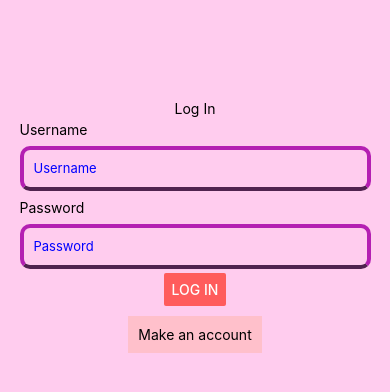
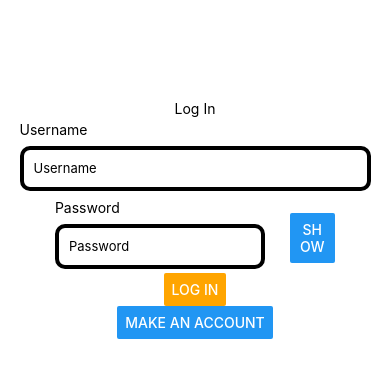
Before and after one commit to Panda-S0/login-test, a React Native app: screen / in a window 390 px wide. Shown: the top 392 px of the page. Built offline with nearby package versions, Linux system fonts and the light colour scheme.

Commit message:
better look
made the password hidden while its being typed and there's a button to show it
fixed to colors to an easier to look at colors xd
added StyleSheet

```diff
--- a/App.js
+++ b/App.js
@@ -31,9 +31,13 @@ export default function App() {
   return (
     <>
       <StatusBar style="dark" />
-      <SafeAreaView style={{ flex: 1, backgroundColor: "#ffccee" }}>
-        {Screen}
-      </SafeAreaView>
+      <SafeAreaView style={styles.mainView}>{Screen}</SafeAreaView>
     </>
   )
 }
+
+const styles = StyleSheet.create({
+  mainView: {
+    flex: 1,
+  },
+})
--- a/Data/Users.js
+++ b/Data/Users.js
@@ -10,6 +10,10 @@ const users = [
     password: "password",
     password_confirmation: "password",
   },
+  {
+    username: "test",
+    password: "test",
+  },
 ]
 //export it
 export default users
--- a/components/inputext.js
+++ b/components/inputext.js
@@ -10,11 +10,13 @@ function Inputext({
   styleTextBox,
   maxLength,
   keyboardType,
+  secureTextEntry,
 }) {
   return (
     <View style={[styles.viewall, style]}>
       <Text style={{ height: "30%" }}>{placeholder}</Text>
       <TextInput
+        secureTextEntry={secureTextEntry}
         keyboardType={keyboardType}
         maxLength={maxLength}
         onChangeText={funk}
@@ -46,12 +48,7 @@ const styles = StyleSheet.create({
     height: "65%",
     width: "100%",
     fontSize: 13,
-    borderTopColor: "#B41FB2",
-    borderRightColor: "#B41FB2",
-    borderLeftColor: "#B41FB2",
-    borderBottomColor: "#50234F",
     borderWidth: 4,
-    color: "blue",
     borderRadius: 10,
   },
 })
--- /dev/null
+++ b/components/inputpass.js
@@ -0,0 +1,70 @@
+import { View, StyleSheet, TextInput, Text, Button } from "react-native"
+
+//a component function for the text box
+function Inpupass({
+  placeholder,
+  funk,
+  value,
+  onBlur,
+  styleTextBox,
+  maxLength,
+  keyboardType,
+  secureTextEntry,
+  onPress,
+  showPassword,
+}) {
+  return (
+    <View
+      style={{
+        flex: 1,
+        flexDirection: "row",
+        justifyContent: "space-between",
+        alignItems: "flex-end",
+      }}
+    >
+      <View style={styles.viewall}>
+        <Text style={{ height: "30%" }}>{placeholder}</Text>
+        <TextInput
+          secureTextEntry={secureTextEntry}
+          keyboardType={keyboardType}
+          maxLength={maxLength}
+          onChangeText={funk}
+          onBlur={onBlur}
+          style={[styles.infoInput, styleTextBox]}
+          autoCapitalize="none"
+          autoCorrect={false}
+          placeholder={placeholder}
+          value={value}
+        ></TextInput>
+      </View>
+      <View style={{ marginBottom: 10, flex: 0.65 }}>
+        <Button
+          title={showPassword ? "Hide" : "Show"}
+          onPress={onPress}
+        />
+      </View>
+    </View>
+  )
+}
+
+//exporting the component
+export default Inpupass
+
+//styles for the component
+const styles = StyleSheet.create({
+  viewall: {
+    borderRadius: 10,
+    height: 70,
+    width: "75%",
+    marginVertical: 4,
+    justifyContent: "space-between",
+  },
+  infoInput: {
+    paddingLeft: 10,
+    height: "65%",
+    width: "100%",
+    fontSize: 13,
+    borderWidth: 4,
+    borderRadius: 10,
+  },
+})
--- /dev/null
+++ b/components/redtext.js
@@ -0,0 +1,14 @@
+import { StyleSheet, Text } from "react-native"
+
+//a component function for the text box
+function Redtext({ text }) {
+  return <Text style={styles.redText}>{text}</Text>
+}
+
+//exporting the component
+export default Redtext
+
+//styles for the component
+const styles = StyleSheet.create({
+  redText: { color: "red" },
+})
--- a/package.json
+++ b/package.json
@@ -9,10 +9,14 @@
     "web": "expo start --web"
   },
   "dependencies": {
+    "@react-navigation/native": "^6.1.12",
+    "@react-navigation/native-stack": "^6.9.20",
     "expo": "~49.0.15",
     "expo-status-bar": "~1.6.0",
     "react": "18.2.0",
-    "react-native": "0.72.6"
+    "react-native": "0.72.6",
+    "react-native-safe-area-context": "4.6.3",
+    "react-native-screens": "~3.22.0"
   },
   "devDependencies": {
     "@babel/core": "^7.20.0"
--- a/screens/HomePageScreen.js
+++ b/screens/HomePageScreen.js
@@ -1,4 +1,5 @@
 import {
+  StyleSheet,
   Text,
   Button,
   View,
@@ -14,22 +15,16 @@ function HomePageScreen({ onChangeScreen, usr }) {
   }
 
   return (
-    <ScrollView style={{ flex: 1 }}>
+    <ScrollView style={styles.mainView}>
       <KeyboardAvoidingView
         style={{ flex: 1, paddingBottom: 20 }}
         behavior="position"
       >
-        <View
-          style={{
-            flex: 1,
-            alignItems: "center",
-            marginTop: 100,
-          }}
-        >
+        <View style={styles.innerView}>
           <Text>HOME PAGE</Text>
           <Text>you are {usr}</Text>
           <Button
-            style={{ marginTop: 100 }}
+            style={styles.button}
             color="#ff5c5c"
             title="Sign Out"
             onPress={LogIn}
@@ -41,3 +36,15 @@ function HomePageScreen({ onChangeScreen, usr }) {
 }
 
 export default HomePageScreen
+
+const styles = StyleSheet.create({
+  mainView: {
+    flex: 1,
+  },
+  innerView: {
+    flex: 1,
+    alignItems: "center",
+    marginTop: 100,
+  },
+  button: { marginTop: 100 },
+})
--- a/screens/LogInScreen.js
+++ b/screens/LogInScreen.js
@@ -1,9 +1,9 @@
 import { useState } from "react"
 import {
+  StyleSheet,
   Text,
   Button,
   View,
-  Pressable,
   KeyboardAvoidingView,
   ScrollView,
 } from "react-native"
@@ -11,6 +11,8 @@ import {
 //importing the needed components
 import Inputext from "../components/inputext"
 import checkUser from "../Data/checkUsers.js"
+import Inpupass from "../components/inputpass.js"
+import Redtext from "../components/redtext.js"
 
 //main login screen funtion
 function LogInScreen({ onChangeScreen, usr }) {
@@ -22,6 +24,13 @@ function LogInScreen({ onChangeScreen, usr }) {
     password: usr.password,
     user_type: "admin",
   }) //a variable for the current user to send to 'checkUser' function
+
+  //to show and hide the password
+  const [showPassword, setShowPassword] = useState(false)
+
+  const handleTogglePasswordVisibility = () => {
+    setShowPassword(!showPassword)
+  }
 
   // a function to update the 'currentUser' variable whenever the text changes in the username text box
   function addUserName(Content) {
@@ -51,51 +60,29 @@ function LogInScreen({ onChangeScreen, usr }) {
   }
 
   return (
-    <ScrollView style={{ flex: 1 }}>
+    <ScrollView style={styles.mainView}>
       <KeyboardAvoidingView
-        style={{ flex: 1, paddingBottom: 20 }}
+        style={styles.keyboardavoidingView}
         behavior="position"
       >
-        <View
-          style={{
-            flex: 1,
-            alignItems: "center",
-            marginTop: 100,
-          }}
-        >
+        <View style={styles.innerView}>
           <Text>Log In</Text>
           <Inputext
             placeholder="Username"
             funk={addUserName}
             value={currentUserName}
           />
-          <Inputext
+          <Inpupass
+            secureTextEntry={!showPassword}
             placeholder="Password"
             funk={addPassword}
             value={currentPassword}
+            showPassword={showPassword}
+            onPress={handleTogglePasswordVisibility}
           />
-          {!Valid && (
-            <Text style={{ color: "red" }}>
-              wrong username or password
-            </Text>
-          )}
-          <Button
-            style={{ marginTop: 100 }}
-            color="#ff5c5c"
-            title="Log In"
-            onPress={HomePage}
-          ></Button>
-          <Pressable
-            onPress={SignUp}
-            android_ripple={{ color: "red" }}
-            style={{
-              marginTop: 10,
-              padding: 10,
-              backgroundColor: "pink",
-            }}
-          >
-            <Text>Make an account</Text>
-          </Pressable>
+          {!Valid && <Redtext text={"wrong username or password"} />}
+          <Button color="orange" title="Log In" onPress={HomePage} />
+          <Button title="Make an account" onPress={SignUp} />
         </View>
       </KeyboardAvoidingView>
     </ScrollView>
@@ -103,3 +90,15 @@ function LogInScreen({ onChangeScreen, usr }) {
 }
 
 export default LogInScreen
+
+const styles = StyleSheet.create({
+  mainView: {
+    flex: 1,
+  },
+  keyboardavoidingView: { flex: 1, paddingBottom: 20 },
+  innerView: {
+    flex: 1,
+    alignItems: "center",
+    marginTop: 100,
+  },
+})
--- a/screens/SignUpScreen.js
+++ b/screens/SignUpScreen.js
@@ -1,5 +1,6 @@
 import { useState } from "react"
 import {
+  StyleSheet,
   Alert,
   Text,
   View,
@@ -12,6 +13,8 @@ import {
 //importing the needed components
 import addUser from "../Data/addUsers.js"
 import Inputext from "../components/inputext"
+import Inpupass from "../components/inputpass.js"
+import Redtext from "../components/redtext.js"
 
 //main signup screen funtion
 function signUpScreen({ onChangeScreen }) {
@@ -45,14 +48,26 @@ function signUpScreen({ onChangeScreen }) {
   const [isValidFirstName, setValidFirstName] = useState(true)
   const [isValidLastName, setValidLastName] = useState(true)
 
+  //to show and hide the password and password confirmation
+  const [showPassword, setShowPassword] = useState(false)
+
+  const handleTogglePasswordVisibility = () => {
+    setShowPassword(!showPassword)
+  }
+  const [showPasswordConfirm, setShowPasswordConfirm] = useState(false)
+
+  const handleTogglePasswordConfirmVisibility = () => {
+    setShowPasswordConfirm(!showPasswordConfirm)
+  }
+
   //functions to validate each input
   function validateFirstName() {
-    const firstNameRegex = /^[a-zA-Z]{4,}$/
+    const firstNameRegex = /^[a-zA-Z]{1,32}$/
     const firstNameIsValid = firstNameRegex.test(currentFirst_name)
     setValidFirstName(firstNameIsValid)
   }
   function validateLastName() {
-    const lastNameRegex = /^[a-zA-Z]{4,}$/
+    const lastNameRegex = /^[a-zA-Z]{1,32}$/
     const lastNameIsValid = lastNameRegex.test(currentLast_name)
     setValidLastName(lastNameIsValid)
   }
@@ -144,22 +159,16 @@ function signUpScreen({ onChangeScreen }) {
 
   //go to the login screen if the buttom is pressed
   function SignUp() {
-    onChangeScreen("login")
+    onChangeScreen("login", { username: "", password: "" })
   }
 
   return (
-    <ScrollView style={{ flex: 1 }}>
+    <ScrollView style={styles.mainView}>
       <KeyboardAvoidingView
-        style={{ flex: 1, paddingBottom: 20 }}
+        style={styles.keyboardavoidingView}
         behavior="padding"
       >
-        <View
-          style={{
-            flex: 1,
-            alignItems: "center",
-            marginTop: 100,
-          }}
-        >
+        <View style={styles.innerView}>
           <Inputext
             placeholder="Username"
             onBlur={validateUserName}
@@ -167,27 +176,22 @@ function signUpScreen({ onChangeScreen }) {
             value={currentUsername}
           />
           {!isValidUserName && (
-            <Text style={{ color: "red" }}>
-              the username cant have spaces and should be at least 4
-              characters
-            </Text>
+            <Redtext
+              text={
+                "the username cant have spaces and should be at least 4 characters"
+              }
+            />
           )}
-          <View
-            style={{
-              width: "90%",
-              flexDirection: "row",
-              justifyContent: "space-between",
-            }}
-          >
+          <View style={styles.namesView}>
             <Inputext
-              style={{ width: "45%" }}
+              style={styles.namesTextBox}
               placeholder="name"
               onBlur={validateFirstName}
               funk={addFirst_name}
               value={currentFirst_name}
             />
             <Inputext
-              style={{ width: "45%" }}
+              style={styles.namesTextBox}
               placeholder="surname"
               onBlur={validateLastName}
               funk={addLast_name}
@@ -195,10 +199,11 @@ function signUpScreen({ onChangeScreen }) {
             />
           </View>
           {(!isValidFirstName || !isValidLastName) && (
-            <Text style={{ color: "red" }}>
-              the name and surname should be only letters and contain at
-              least 4 characters
-            </Text>
+            <Redtext
+              text={
+                "the name and surname should be only letters and be less than 32 characters"
+              }
+            />
           )}
           <Inputext
             placeholder="Phone numebr"
@@ -209,10 +214,11 @@ function signUpScreen({ onChangeScreen }) {
             value={currentMobile}
           />
           {!isValidMobile && (
-            <Text style={{ color: "red" }}>
-              should be a real phone number, starts with 0 and has 11
-              digits
-            </Text>
+            <Redtext
+              text={
+                "should be a real phone number, starts with 0 and has 11 digits"
+              }
+            />
           )}
           <Inputext
             placeholder="email"
@@ -221,45 +227,45 @@ function signUpScreen({ onChangeScreen }) {
             funk={addEmail}
             value={currentEmail}
           />
-          {!isValidEmail && (
-            <Text style={{ color: "red" }}>Invalid email address</Text>
-          )}
+          {!isValidEmail && <Redtext text={"Invalid email address"} />}
 
-          <Inputext
+          <Inpupass
+            secureTextEntry={!showPassword}
             placeholder="password"
             onBlur={validatePassword}
             funk={addPassword}
             value={currentPassword}
+            showPassword={showPassword}
+            onPress={handleTogglePasswordVisibility}
           />
           {!isValidPassword && (
-            <Text style={{ color: "red" }}>
-              Password should contain at least one upper case, one lower
-              case, one number, and at least 8 charactes long
-            </Text>
+            <Redtext
+              text={
+                "Password should contain at least one upper case, one lower case, one number, and at least 8 charactes long"
+              }
+            />
           )}
-          <Inputext
+          <Inpupass
+            secureTextEntry={!showPasswordConfirm}
             placeholder="confirm password"
             onBlur={validatePasswordConfirm}
             funk={addPassword_confirmation}
             value={currentPassword_confirmation}
+            showPassword={showPasswordConfirm}
+            onPress={handleTogglePasswordConfirmVisibility}
           />
           {!isValidPasswordConfirm && (
-            <Text style={{ color: "red" }}>
-              Confirm Password should be the same as the password
-            </Text>
+            <Redtext
+              text={"Confirm Password should be the same as the password"}
+            />
           )}
           <Pressable
             onPress={CheckForViability}
-            android_ripple={{ color: "red" }}
-            style={{
-              marginTop: 10,
-              padding: 10,
-              backgroundColor: "pink",
-            }}
+            android_ripple={styles.riblClr}
+            style={styles.presableView}
           >
             <Text>Sign Up</Text>
           </Pressable>
-
           <Button title="go back to the log in" onPress={SignUp} />
         </View>
       </KeyboardAvoidingView>
@@ -268,3 +274,29 @@ function signUpScreen({ onChangeScreen }) {
 }
 
 export default signUpScreen
+
+const styles = StyleSheet.create({
+  mainView: {
+    flex: 1,
+  },
+  keyboardavoidingView: { flex: 1, paddingBottom: 20 },
+  innerView: {
+    flex: 1,
+    alignItems: "center",
+    marginTop: 100,
+  },
+  namesView: {
+    width: "90%",
+    flexDirection: "row",
+    justifyContent: "space-between",
+  },
+  namesTextBox: {
+    width: "45%",
+  },
+  presableView: {
+    marginTop: 10,
+    padding: 10,
+    backgroundColor: "orange",
+  },
+  riblClr: { color: "white" },
+})
```
Also changed, not shown: 1 other file (tests, documents, lock files or other folders).
